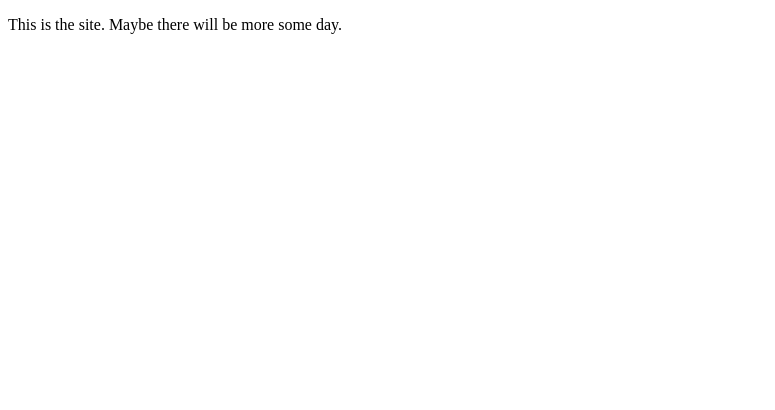
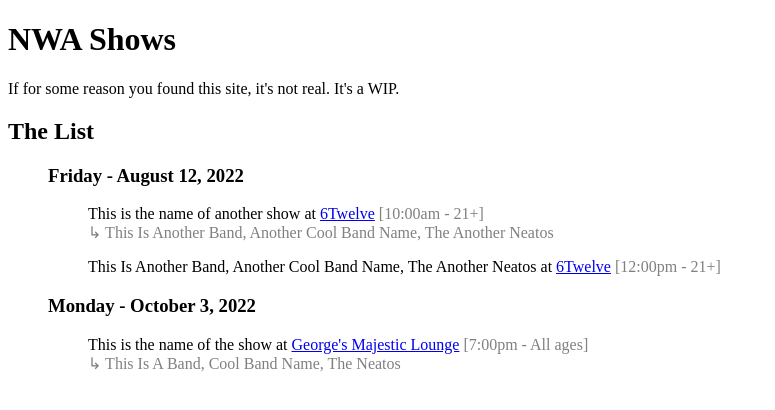
Before and after one commit to handeyeco/nwashows.com, a website: page index.html in a window 1280 px wide. Shown: the whole page, without its empty margins (0-775 px from the left). Drawn offline with Linux system fonts and the light colour scheme.

Commit message:
rough out layout

```diff
--- /dev/null
+++ b/index.css
@@ -0,0 +1,12 @@
+ul {
+  list-style-type: none;
+}
+
+.event-listing {
+  margin-bottom: 1rem;
+}
+
+.event-listing__details,
+.event-listing__lineup {
+  color: grey;
+}
--- a/index.html
+++ b/index.html
@@ -1,7 +1,21 @@
 <!DOCTYPE html>
 <head>
   <title>NWA Shows</title>
+
+  <link rel="stylesheet" href="index.css" />
 </head>
 <body>
-  <p>This is the site. Maybe there will be more some day.</p>
+  <h1>NWA Shows</h1>
+  <p>If for some reason you found this site, it's not real. It's a WIP.</p>
+
+  <section>
+    <h2>The List</h2>
+    <div id="showlist-mount">
+
+    </div>
+  </section>
+
+  <script src="list.js"></script>
+  <script src="index.js"></script>
+  <script src="tests.js"></script>
 </body>
--- /dev/null
+++ b/index.js
@@ -0,0 +1,140 @@
+function processList(input) {
+  if (!Array.isArray(input)) {
+    throw new Error('processList needs an array')
+  }
+
+  const beginningOfDay = new Date()
+  beginningOfDay.setHours(0,0,0,0)
+
+
+  let list = input.reduce((acc, e) => {
+    // Filter events before today and group dates
+    e.datetime = new Date(`${e.date}T${e.time}`)
+    if (e.datetime.getTime() >= beginningOfDay.getTime()) {
+      acc[e.date] = acc[e.date] || []
+      acc[e.date].push(e)
+    }
+
+    return acc
+  }, {})
+
+  // Sort events by time within date groups
+  Object.keys(list).forEach(date => {
+    list[date] = list[date].sort((a, b) => {
+      return a.datetime.getTime() - b.datetime.getTime()
+    })
+  })
+
+  // Sort and stash dates
+  list.__sortedDates = Object.keys(list).sort((a, b) => {
+    let aInt = parseInt(a.replace('-', ''))
+    let bInt = parseInt(b.replace('-', ''))
+    return aInt - bInt
+  })
+
+  return list
+}
+
+const _dayNames = [
+  'Sunday',
+  'Monday',
+  'Tuesday',
+  'Wednesday',
+  'Thurday',
+  'Friday',
+  'Saturday',
+]
+const _monthNames = [
+  'January',
+  'February',
+  'March',
+  'April',
+  'May',
+  'June',
+  'July',
+  'August',
+  'September',
+  'October',
+  'November',
+  'December',
+]
+function formatDateHeader(dateStr) {
+  const date = new Date(`${dateStr}T00:00+00:00`)
+
+  const day = _dayNames[date.getUTCDay()]
+  const month = _monthNames[date.getUTCMonth()]
+  return `${day} - ${month} ${date.getUTCDate()}, ${date.getUTCFullYear()}`
+}
+
+function generateEventHtml(event) {
+  const eventLI = document.createElement('li')
+  eventLI.className = 'event-listing'
+
+  // convert military time
+  let [hours, minutes] = event.time.split(':')
+  let am = true
+  let parsedHours = parseInt(hours)
+  if (parsedHours >= 12) {
+    am = false
+    if (parsedHours > 12) {
+      parsedHours -= 12
+    }
+  }
+
+  eventLI.innerHTML = `
+    <span class="event-listing__title">${event.title || event.lineup}</span>
+    ${
+      event.venueLink
+        ? `at <a class="event-listing__venue" href="${event.venueLink}" target="_blank">${event.venueName}</a>`
+        : `at <span class="event-listing__venue">${event.venueName}</span>`
+    }
+    <span class="event-listing__details">[${parsedHours}:${minutes}${am ? 'am' : 'pm'} - ${event.ageLimit}]</span>
+    ${
+      event.title ? `<br><span class="event-listing__lineup">&#x21B3; ${event.lineup}</span>` : ''
+    }
+  `
+
+  return eventLI
+}
+
+function generateDayHtml(list, date) {
+  const dayLI = document.createElement('li')
+
+  const dayHead = document.createElement('h3')
+  dayHead.innerText = formatDateHeader(date)
+  dayLI.append(dayHead)
+
+  const dayUL = document.createElement('ul')
+  list[date].forEach(event => {
+    dayUL.append(generateEventHtml(event))
+  })
+  dayLI.append(dayUL)
+
+  return dayLI
+}
+
+function generateListHtml(list) {
+  if (!list) {
+    throw new Error('renderList not provided an input')
+  }
+
+  const baseUL = document.createElement('ul')
+  list.__sortedDates.forEach(date => {
+    baseUL.append(generateDayHtml(list, date))
+  })
+
+  return baseUL
+}
+
+function renderList(list) {
+  const mount = document.getElementById('showlist-mount')
+  const html = generateListHtml(list)
+  mount.append(html)
+}
+
+function main() {
+  const list = processList(__the__list__)
+  renderList(list)
+}
+
+main()
--- /dev/null
+++ b/list.js
@@ -0,0 +1,54 @@
+const __the__list__ = [
+  {
+    title: "This is the name of the show",
+    description: "This is the description of the show",
+    eventLink: "https://stubs.net/tickets/4577/danielle-nicole",
+    venueName: "George's Majestic Lounge",
+    venueLink: "https://www.google.com",
+    venueLocation: "https://goo.gl/maps/xvDGNH7bRvTPcVKT6",
+    lineup: "This Is A Band, Cool Band Name, The Neatos",
+    date: "2022-10-03",
+    time: "19:00",
+    ageLimit: "All ages",
+    type: "music",
+  },
+  {
+    title: "This is the name of an old show",
+    description: "This is the description of an old show",
+    eventLink: "https://stubs.net/tickets/4577/danielle-nicole",
+    venueName: "JJ's Live",
+    venueLink: "https://www.google.com",
+    venueLocation: "https://goo.gl/maps/xvDGNH7bRvTPcVKT6",
+    lineup: "This Is An Old Band, Old Cool Band Name, The Old Neatos",
+    date: "2022-01-10",
+    time: "20:00",
+    ageLimit: "18+",
+    type: "music",
+  },
+  {
+    title: "",
+    description: "This is the description of another show",
+    eventLink: "https://stubs.net/tickets/4577/danielle-nicole",
+    venueName: "6Twelve",
+    venueLink: "https://www.google.com",
+    venueLocation: "https://goo.gl/maps/xvDGNH7bRvTPcVKT6",
+    lineup: "This Is Another Band, Another Cool Band Name, The Another Neatos",
+    date: "2022-08-12",
+    time: "12:00",
+    ageLimit: "21+",
+    type: "music",
+  },
+  {
+    title: "This is the name of another show",
+    description: "This is the description of another show",
+    eventLink: "https://stubs.net/tickets/4577/danielle-nicole",
+    venueName: "6Twelve",
+    venueLink: "https://www.google.com",
+    venueLocation: "https://goo.gl/maps/xvDGNH7bRvTPcVKT6",
+    lineup: "This Is Another Band, Another Cool Band Name, The Another Neatos",
+    date: "2022-08-12",
+    time: "10:00",
+    ageLimit: "21+",
+    type: "music",
+  },
+]
--- /dev/null
+++ b/tests.js
@@ -0,0 +1,47 @@
+function _generateMockShow(extend = {}) {
+  const base = {
+    title: "This is the name of the show",
+    description: "This is the description of the show",
+    eventLink: "https://stubs.net/tickets/4577/danielle-nicole",
+    venueName: "George's Majestic Lounge",
+    venueLocation: "https://goo.gl/maps/xvDGNH7bRvTPcVKT6",
+    lineup: "This Is A Band, Cool Band Name, The Neatos",
+    date: (new Date()).toISOString().split('T')[0],
+    time: "19:00",
+    cost: "20.00",
+    ageLimit: "All ages",
+    type: "music",
+  }
+
+  return {...base, ...extend}
+}
+
+const __tests__ = {
+  [`processList returns something`]: () => {
+    const rv = processList([])
+    return !!rv
+  },
+  [`processList doesn't filter beginning of day`]: () => {
+    const time = '00:00'
+    const rv = processList([
+      _generateMockShow({ time })
+    ])
+    return Object.values(rv)[0][0].time === time
+  },
+}
+
+function runTests() {
+  let failed = 0
+  for (const [testName, test] of Object.entries(__tests__)) {
+    const passed = test()
+    if (!passed) {
+      failed++
+    }
+    console.log(`${passed ? '||' : '=>'} ${testName}: ${passed ? 'passed' : 'failed!!!'}`)
+  }
+
+  console.log('======================')
+  console.log(`${failed} failed tests`)
+}
+
+runTests()
```
Also changed, not shown: package.json (added, +23 -0 lines), 2 other files.
